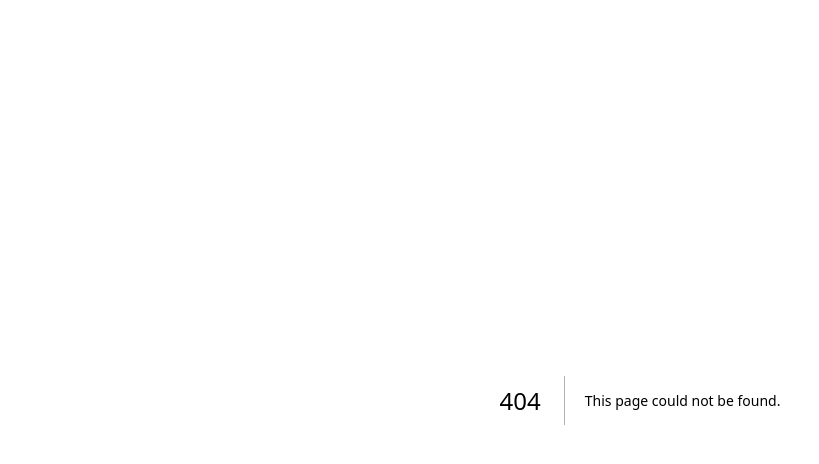
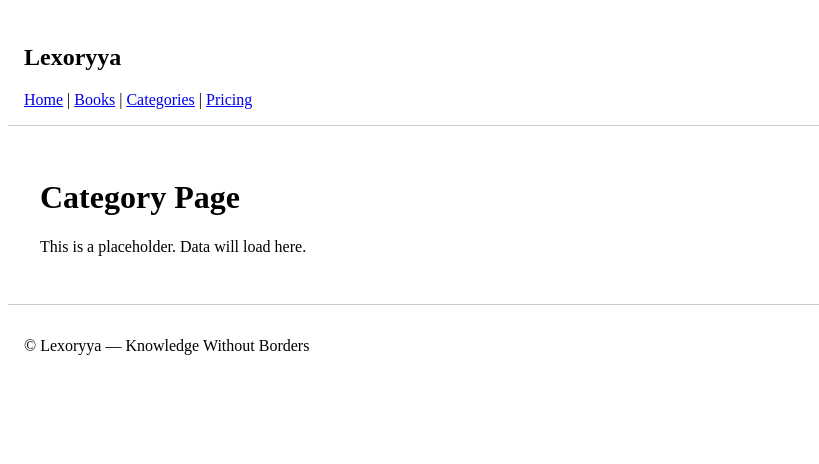
Before and after one commit to sasidhar-cell/lexoryya-web, a Next.js app: page /category/1 in a window 1280 px wide. Before the commit this address had no page. Shown: the top 464 px of the page, without its empty margins (0-819 px from the left). Built offline with nearby package versions, Linux system fonts and the light colour scheme.

Commit message:
Add category dynamic page placeholder

```diff
--- /dev/null
+++ b/pages/category/[id].js
@@ -0,0 +1,10 @@
+import Layout from "../../components/Layout";
+
+export default function CategoryPage() {
+  return (
+    <Layout>
+      <h1>Category Page</h1>
+      <p>This is a placeholder. Data will load here.</p>
+    </Layout>
+  );
+}
```
